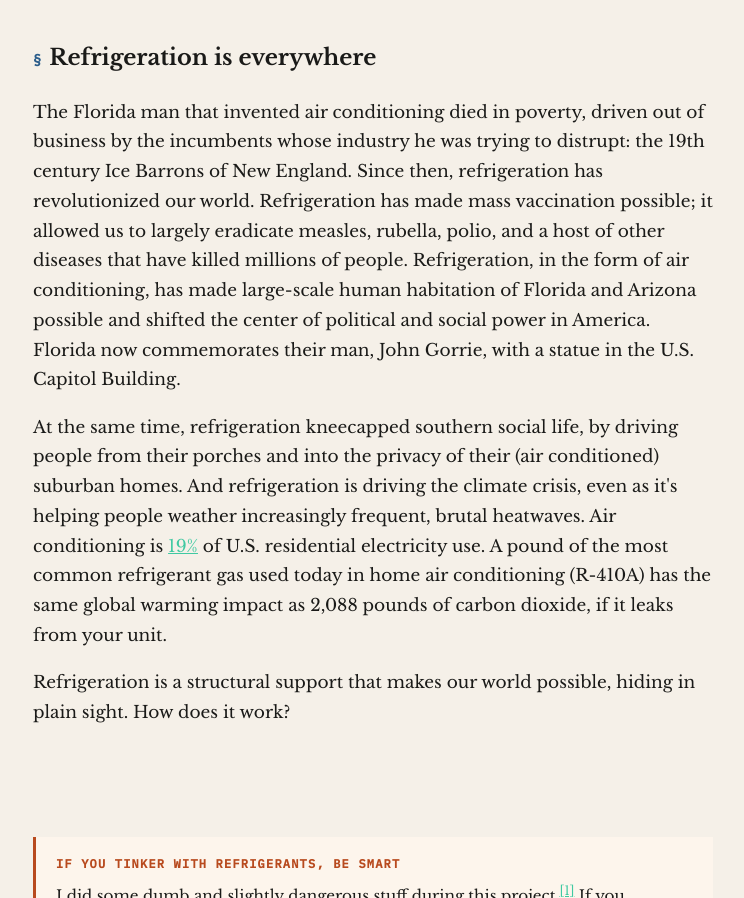
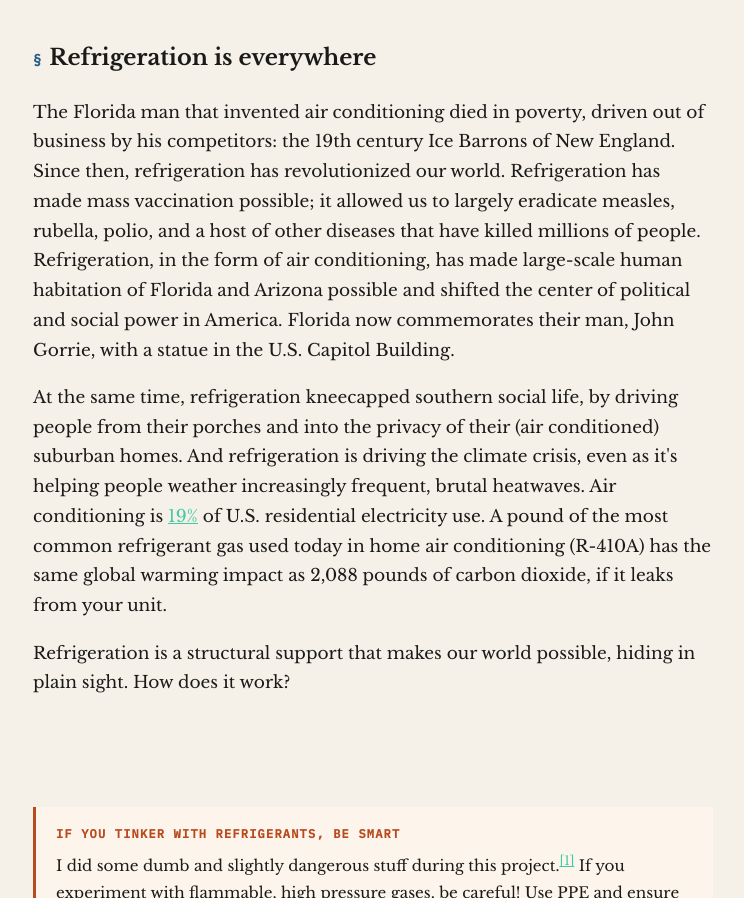
Before and after one commit to pete-rodrigue/fridge, a plain HTML site: page index.html in a window 1280 px wide. Shown: the part 1073-1971 px from the top of the page, without its empty margins (209-953 px from the left). Drawn offline with nearby package versions, Linux system fonts and the light colour scheme.

Commit message:
fix wording

```diff
--- a/index.html
+++ b/index.html
@@ -278,8 +278,7 @@
 
             <h2>Refrigeration is everywhere</h2>
             <p>
-                The Florida man that invented air conditioning died in poverty, driven out of business by the incumbents
-                whose industry he was trying to distrupt: the 19th century Ice Barrons of New England.
+                The Florida man that invented air conditioning died in poverty, driven out of business by his competitors: the 19th century Ice Barrons of New England.
                 Since then, refrigeration has revolutionized our world. Refrigeration has made mass vaccination
                 possible; it allowed us to largely eradicate measles, rubella, polio, and a host of other diseases that
                 have killed millions of people.
```
